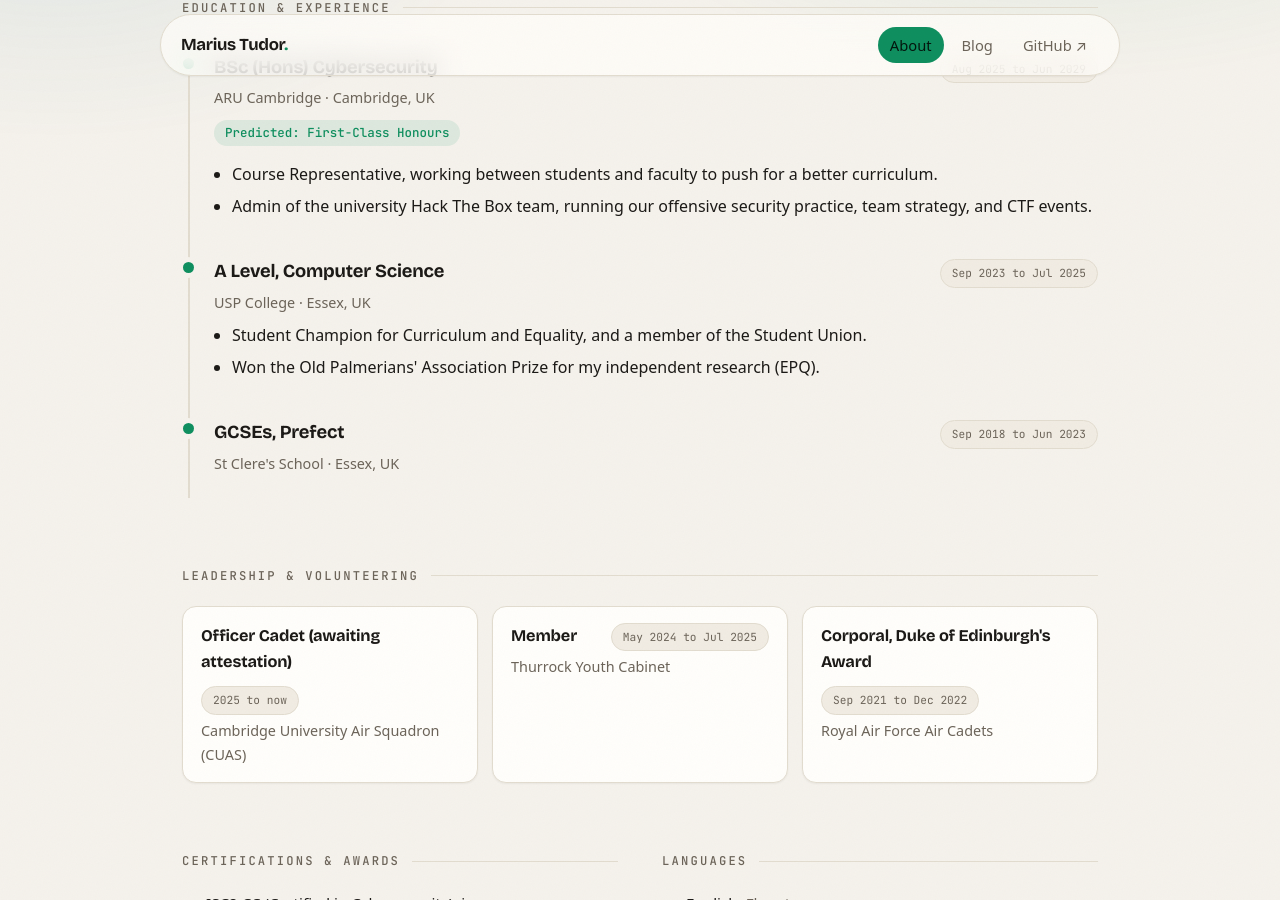
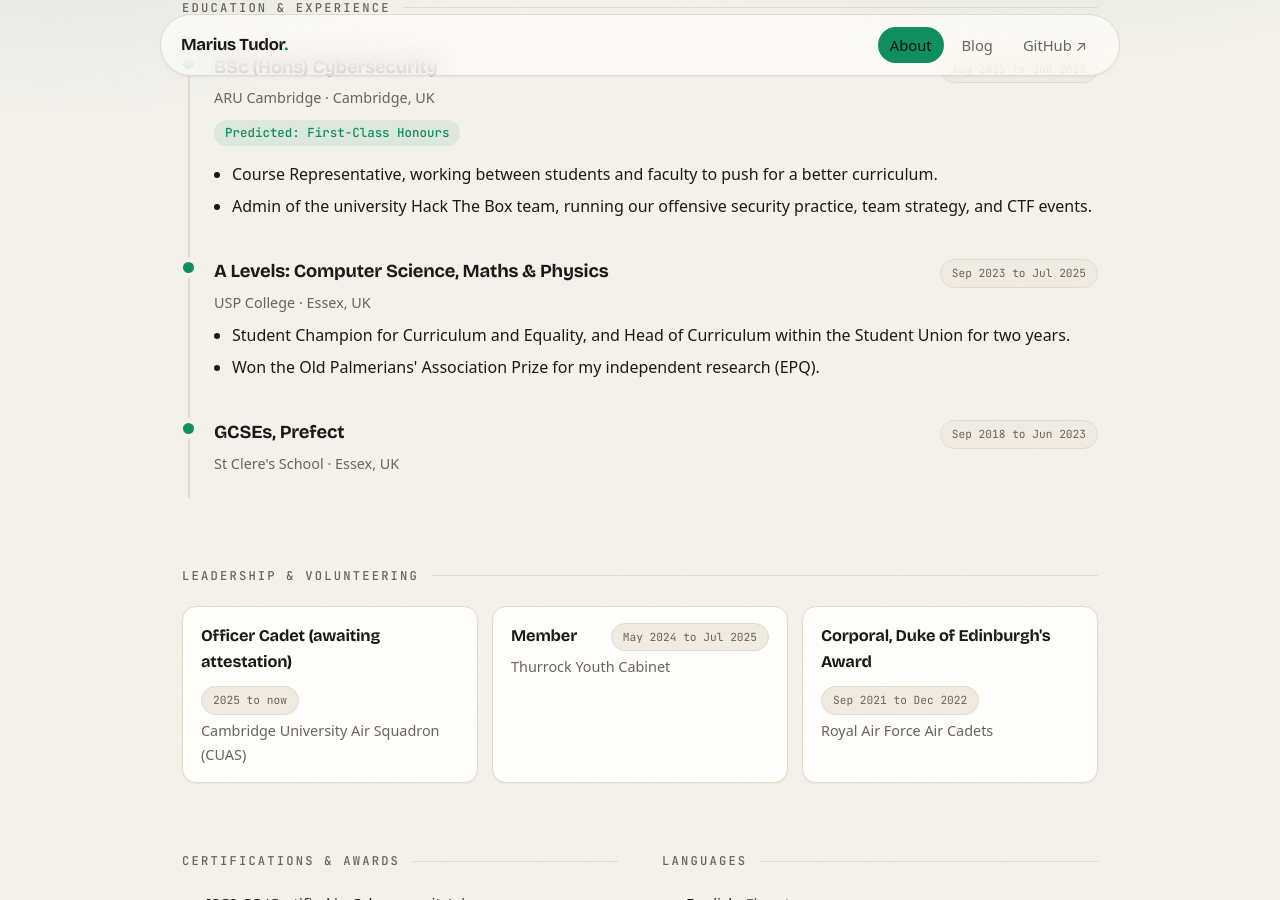
Before and after one commit to mariustudor07/mariustudor07.github.io, a Jekyll site: the page built from index.html, in a window 1280 px wide and 900 px high, scrolled down 2771 px. Built offline with Jekyll 4.4.1, drawn with Linux system fonts in a browser that asks for light colours.

Commit message:
Align A-level entry with LinkedIn (all three subjects)

```diff
--- a/_data/content.yml
+++ b/_data/content.yml
@@ -101,12 +101,12 @@ timeline:
     points:
       - "Course Representative, working between students and faculty to push for a better curriculum."
       - "Admin of the university Hack The Box team, running our offensive security practice, team strategy, and CTF events."
-  - title: "A Level, Computer Science"
+  - title: "A Levels: Computer Science, Maths & Physics"
     org: "USP College"
     period: "Sep 2023 to Jul 2025"
     location: "Essex, UK"
     points:
-      - "Student Champion for Curriculum and Equality, and a member of the Student Union."
+      - "Student Champion for Curriculum and Equality, and Head of Curriculum within the Student Union for two years."
       - "Won the Old Palmerians' Association Prize for my independent research (EPQ)."
   - title: "GCSEs, Prefect"
     org: "St Clere's School"
```
